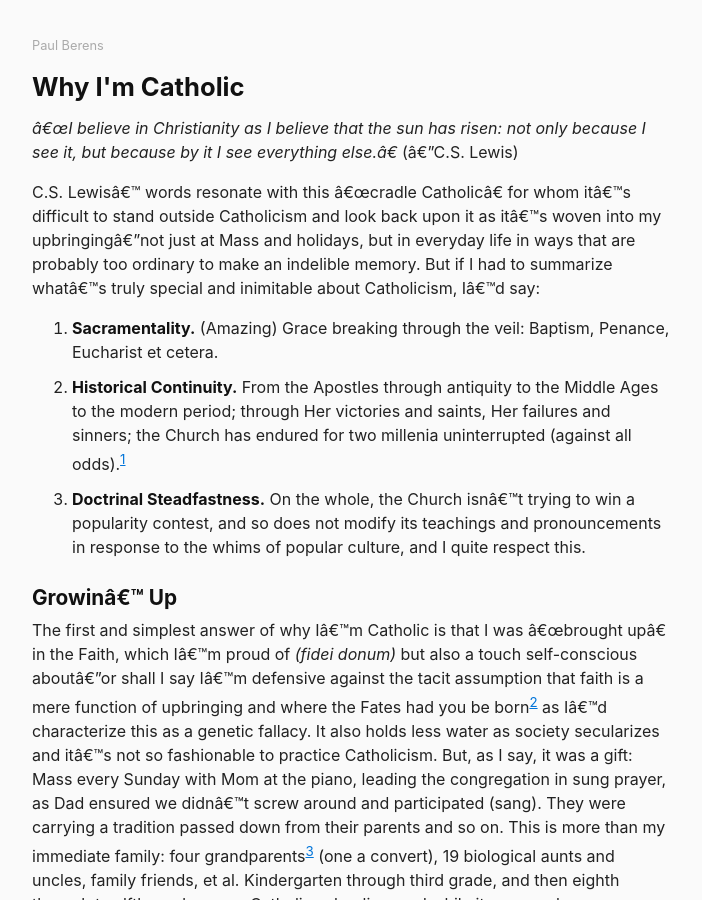
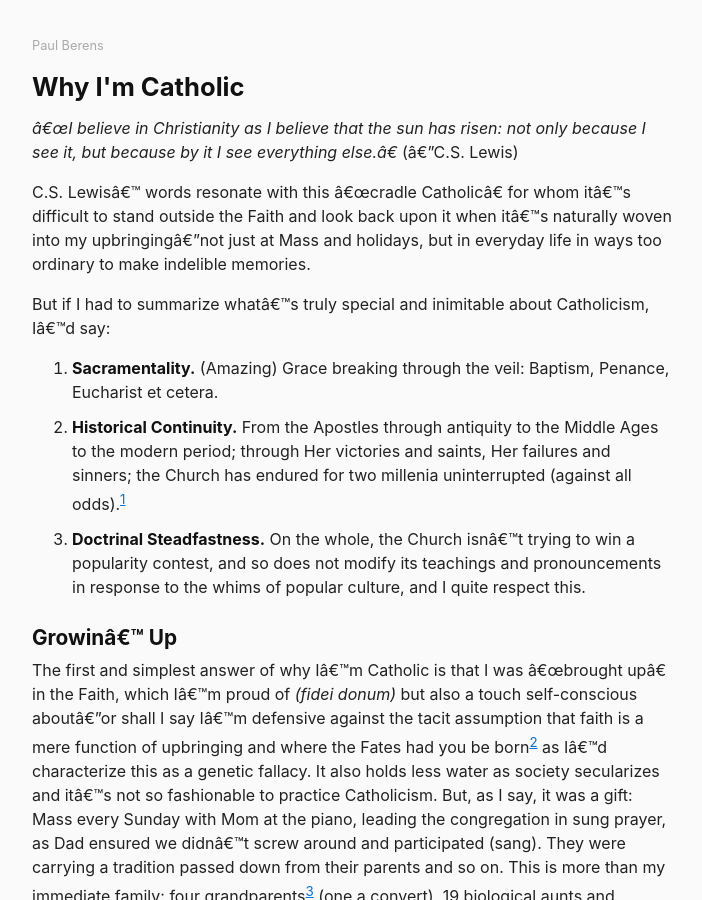
Before and after one commit to berensp/berensp.github.io, a Jekyll site: the page built from pages/catholic.md, in a window 1280 px wide and 900 px high. Shown: the whole window, without its empty margins (288-990 px from the left). Built offline with Jekyll 4.4.1, drawn with Linux system fonts in a browser that asks for light colours; a script that is not in the unit is left out.

Commit message:
Update catholic.md

```diff
--- a/pages/catholic.md
+++ b/pages/catholic.md
@@ -5,7 +5,9 @@ permalink: /catholic/
 ---
 *"I believe in Christianity as I believe that the sun has risen: not only because I see it, but because by it I see everything else."* (—C.S. Lewis)
 
-C.S. Lewis' words resonate with this "cradle Catholic" for whom it's difficult to stand outside Catholicism and look back upon it as it's woven into my upbringing—not just at Mass and holidays, but in everyday life in ways that are probably too ordinary to make an indelible memory. But if I had to summarize what's truly special and inimitable about Catholicism, I'd say:
+C.S. Lewis' words resonate with this "cradle Catholic" for whom it's difficult to stand outside the Faith and look back upon it when it's naturally woven into my upbringing—not just at Mass and holidays, but in everyday life in ways too ordinary to make indelible memories.
+
+But if I had to summarize what's truly special and inimitable about Catholicism, I'd say:
 1. **Sacramentality.** (Amazing) Grace breaking through the veil: Baptism, Penance, Eucharist et cetera.
 2. **Historical Continuity.** From the Apostles through antiquity to the Middle Ages to the modern period; through Her victories and saints, Her failures and sinners; the Church has endured for two millenia uninterrupted (against all odds).[^1]
 3. **Doctrinal Steadfastness.** On the whole, the Church isn't trying to win a popularity contest, and so does not modify its teachings and pronouncements in response to the whims of popular culture, and I quite respect this.
```
